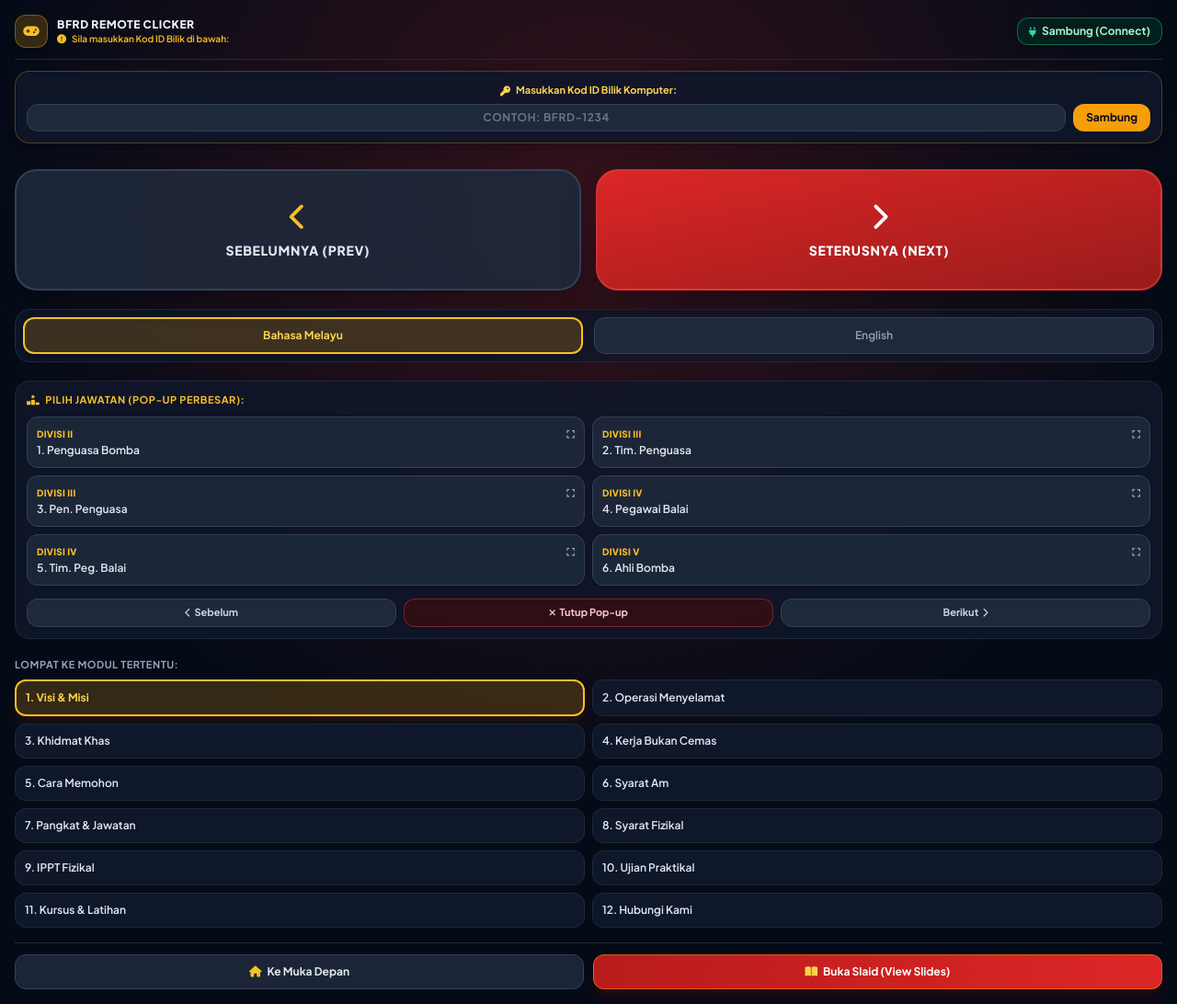
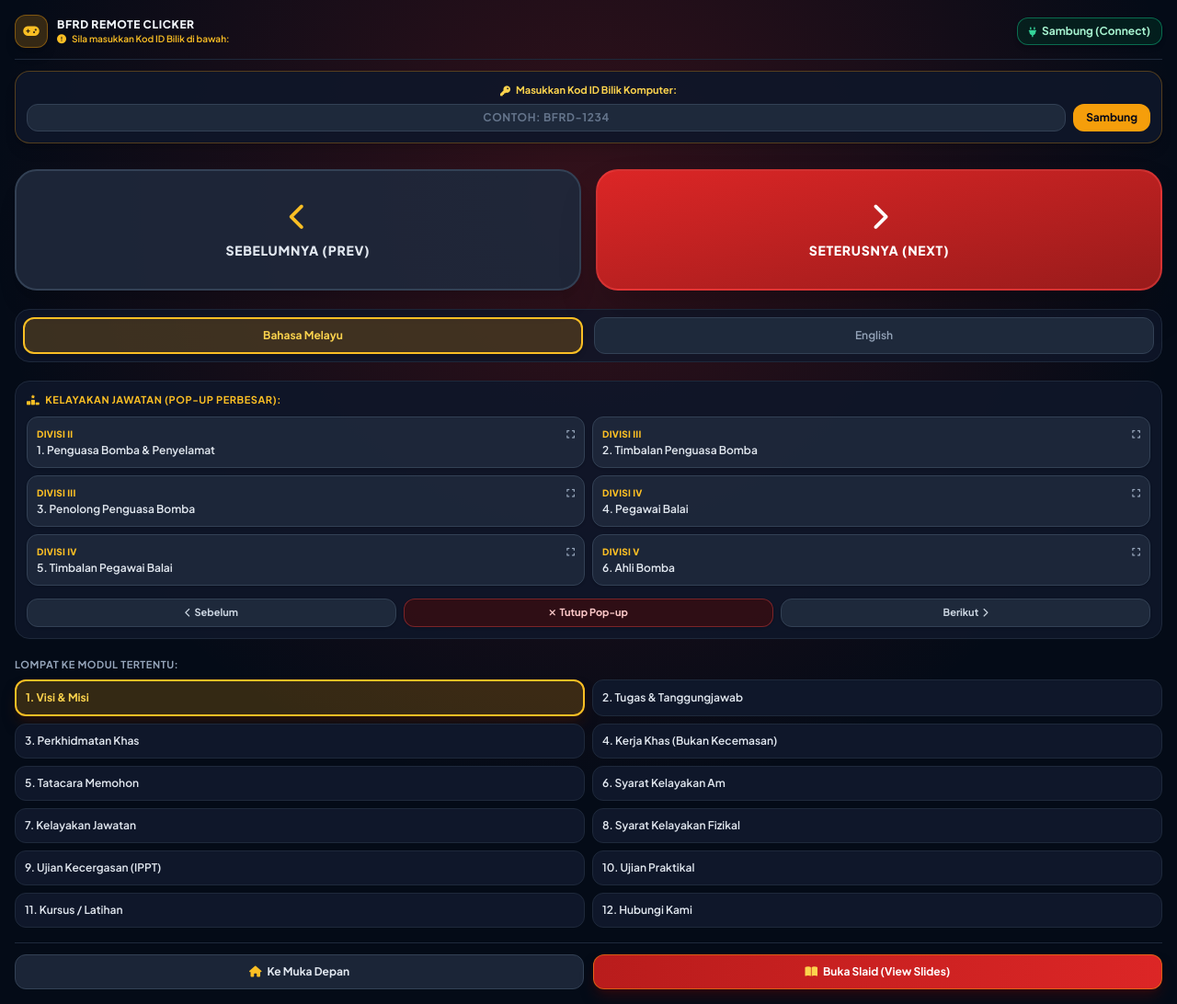
Before and after one commit to hnnn992/portal-bomba-brunei, a plain HTML site: page remote.html in a window 1280 px wide. Shown: the whole page at 92% size. Drawn offline with nearby package versions, Linux system fonts and the light colour scheme.

Commit message:
Update remote button names to exactly match official slide navigation titles

```diff
--- a/remote.html
+++ b/remote.html
@@ -83,7 +83,7 @@
             <div class="flex items-center justify-between">
                 <div class="text-[11px] font-bold text-amber-400 uppercase tracking-wider flex items-center gap-1.5">
                     <i class="fa-solid fa-ranking-star"></i>
-                    <span id="txtRankHeader">Pilih Jawatan (Pop-up Perbesar):</span>
+                    <span id="txtRankHeader">Kelayakan Jawatan (Pop-up Perbesar):</span>
                 </div>
                 <button id="btnCloseRank" onclick="sendCommand({action: 'closeRank'})" class="hidden text-[10px] font-bold px-2.5 py-1 rounded-lg bg-red-950/80 border border-red-500/50 text-red-300 hover:bg-red-900 flex items-center gap-1 transition-all">
                     <i class="fa-solid fa-xmark"></i>
@@ -98,21 +98,21 @@
                         <span class="text-[10px] uppercase tracking-wide text-amber-400 font-extrabold">Divisi II</span>
                         <i class="fa-solid fa-expand text-[10px] text-slate-400"></i>
                     </div>
-                    <span class="truncate text-xs font-semibold rank-title">1. Penguasa Bomba</span>
+                    <span class="truncate text-xs font-semibold rank-title">1. Penguasa Bomba & Penyelamat</span>
                 </button>
                 <button onclick="handleRankClick(1)" data-rank="1" class="btn-ctrl rank-btn p-2.5 rounded-xl bg-slate-800/90 border border-slate-700 text-left font-bold text-slate-200 transition-all flex flex-col gap-0.5 shadow">
                     <div class="flex items-center justify-between w-full">
                         <span class="text-[10px] uppercase tracking-wide text-amber-400 font-extrabold">Divisi III</span>
                         <i class="fa-solid fa-expand text-[10px] text-slate-400"></i>
                     </div>
-                    <span class="truncate text-xs font-semibold rank-title">2. Tim. Penguasa</span>
+                    <span class="truncate text-xs font-semibold rank-title">2. Timbalan Penguasa Bomba</span>
                 </button>
                 <button onclick="handleRankClick(2)" data-rank="2" class="btn-ctrl rank-btn p-2.5 rounded-xl bg-slate-800/90 border border-slate-700 text-left font-bold text-slate-200 transition-all flex flex-col gap-0.5 shadow">
                     <div class="flex items-center justify-between w-full">
                         <span class="text-[10px] uppercase tracking-wide text-amber-400 font-extrabold">Divisi III</span>
                         <i class="fa-solid fa-expand text-[10px] text-slate-400"></i>
                     </div>
-                    <span class="truncate text-xs font-semibold rank-title">3. Pen. Penguasa</span>
+                    <span class="truncate text-xs font-semibold rank-title">3. Penolong Penguasa Bomba</span>
                 </button>
                 <button onclick="handleRankClick(3)" data-rank="3" class="btn-ctrl rank-btn p-2.5 rounded-xl bg-slate-800/90 border border-slate-700 text-left font-bold text-slate-200 transition-all flex flex-col gap-0.5 shadow">
                     <div class="flex items-center justify-between w-full">
@@ -126,7 +126,7 @@
                         <span class="text-[10px] uppercase tracking-wide text-amber-400 font-extrabold">Divisi IV</span>
                         <i class="fa-solid fa-expand text-[10px] text-slate-400"></i>
                     </div>
-                    <span class="truncate text-xs font-semibold rank-title">5. Tim. Peg. Balai</span>
+                    <span class="truncate text-xs font-semibold rank-title">5. Timbalan Pegawai Balai</span>
                 </button>
                 <button onclick="handleRankClick(5)" data-rank="5" class="btn-ctrl rank-btn p-2.5 rounded-xl bg-slate-800/90 border border-slate-700 text-left font-bold text-slate-200 transition-all flex flex-col gap-0.5 shadow">
                     <div class="flex items-center justify-between w-full">
@@ -159,16 +159,16 @@
             <div class="text-[11px] font-bold text-slate-400 uppercase tracking-wider">Lompat Ke Modul Tertentu:</div>
             <div class="grid grid-cols-2 gap-2 text-xs">
                 <button onclick="handleModuleClick(0)" data-slide="0" class="btn-ctrl module-btn p-2.5 rounded-xl bg-slate-900 border border-slate-800 text-left font-semibold text-slate-200 truncate">1. Visi & Misi</button>
-                <button onclick="handleModuleClick(1)" data-slide="1" class="btn-ctrl module-btn p-2.5 rounded-xl bg-slate-900 border border-slate-800 text-left font-semibold text-slate-200 truncate">2. Operasi Menyelamat</button>
-                <button onclick="handleModuleClick(2)" data-slide="2" class="btn-ctrl module-btn p-2.5 rounded-xl bg-slate-900 border border-slate-800 text-left font-semibold text-slate-200 truncate">3. Khidmat Khas</button>
-                <button onclick="handleModuleClick(3)" data-slide="3" class="btn-ctrl module-btn p-2.5 rounded-xl bg-slate-900 border border-slate-800 text-left font-semibold text-slate-200 truncate">4. Kerja Bukan Cemas</button>
-                <button onclick="handleModuleClick(4)" data-slide="4" class="btn-ctrl module-btn p-2.5 rounded-xl bg-slate-900 border border-slate-800 text-left font-semibold text-slate-200 truncate">5. Cara Memohon</button>
-                <button onclick="handleModuleClick(5)" data-slide="5" class="btn-ctrl module-btn p-2.5 rounded-xl bg-slate-900 border border-slate-800 text-left font-semibold text-slate-200 truncate">6. Syarat Am</button>
-                <button onclick="handleModuleClick(6)" data-slide="6" class="btn-ctrl module-btn p-2.5 rounded-xl bg-slate-900 border border-slate-800 text-left font-semibold text-slate-200 truncate">7. Pangkat & Jawatan</button>
-                <button onclick="handleModuleClick(7)" data-slide="7" class="btn-ctrl module-btn p-2.5 rounded-xl bg-slate-900 border border-slate-800 text-left font-semibold text-slate-200 truncate">8. Syarat Fizikal</button>
-                <button onclick="handleModuleClick(8)" data-slide="8" class="btn-ctrl module-btn p-2.5 rounded-xl bg-slate-900 border border-slate-800 text-left font-semibold text-slate-200 truncate">9. IPPT Fizikal</button>
+                <button onclick="handleModuleClick(1)" data-slide="1" class="btn-ctrl module-btn p-2.5 rounded-xl bg-slate-900 border border-slate-800 text-left font-semibold text-slate-200 truncate">2. Tugas & Tanggungjawab</button>
+                <button onclick="handleModuleClick(2)" data-slide="2" class="btn-ctrl module-btn p-2.5 rounded-xl bg-slate-900 border border-slate-800 text-left font-semibold text-slate-200 truncate">3. Perkhidmatan Khas</button>
+                <button onclick="handleModuleClick(3)" data-slide="3" class="btn-ctrl module-btn p-2.5 rounded-xl bg-slate-900 border border-slate-800 text-left font-semibold text-slate-200 truncate">4. Kerja Khas (Bukan Kecemasan)</button>
+                <button onclick="handleModuleClick(4)" data-slide="4" class="btn-ctrl module-btn p-2.5 rounded-xl bg-slate-900 border border-slate-800 text-left font-semibold text-slate-200 truncate">5. Tatacara Memohon</button>
+                <button onclick="handleModuleClick(5)" data-slide="5" class="btn-ctrl module-btn p-2.5 rounded-xl bg-slate-900 border border-slate-800 text-left font-semibold text-slate-200 truncate">6. Syarat Kelayakan Am</button>
+                <button onclick="handleModuleClick(6)" data-slide="6" class="btn-ctrl module-btn p-2.5 rounded-xl bg-slate-900 border border-slate-800 text-left font-semibold text-slate-200 truncate">7. Kelayakan Jawatan</button>
+                <button onclick="handleModuleClick(7)" data-slide="7" class="btn-ctrl module-btn p-2.5 rounded-xl bg-slate-900 border border-slate-800 text-left font-semibold text-slate-200 truncate">8. Syarat Kelayakan Fizikal</button>
+                <button onclick="handleModuleClick(8)" data-slide="8" class="btn-ctrl module-btn p-2.5 rounded-xl bg-slate-900 border border-slate-800 text-left font-semibold text-slate-200 truncate">9. Ujian Kecergasan (IPPT)</button>
                 <button onclick="handleModuleClick(9)" data-slide="9" class="btn-ctrl module-btn p-2.5 rounded-xl bg-slate-900 border border-slate-800 text-left font-semibold text-slate-200 truncate">10. Ujian Praktikal</button>
-                <button onclick="handleModuleClick(10)" data-slide="10" class="btn-ctrl module-btn p-2.5 rounded-xl bg-slate-900 border border-slate-800 text-left font-semibold text-slate-200 truncate">11. Kursus & Latihan</button>
+                <button onclick="handleModuleClick(10)" data-slide="10" class="btn-ctrl module-btn p-2.5 rounded-xl bg-slate-900 border border-slate-800 text-left font-semibold text-slate-200 truncate">11. Kursus / Latihan</button>
                 <button onclick="handleModuleClick(11)" data-slide="11" class="btn-ctrl module-btn p-2.5 rounded-xl bg-slate-900 border border-slate-800 text-left font-semibold text-slate-200 truncate">12. Hubungi Kami</button>
             </div>
         </div>
@@ -386,33 +386,51 @@
 
         const RANK_NAMES = {
             ms: [
-                "1. Penguasa Bomba",
-                "2. Tim. Penguasa",
-                "3. Pen. Penguasa",
+                "1. Penguasa Bomba & Penyelamat",
+                "2. Timbalan Penguasa Bomba",
+                "3. Penolong Penguasa Bomba",
                 "4. Pegawai Balai",
-                "5. Tim. Peg. Balai",
+                "5. Timbalan Pegawai Balai",
                 "6. Ahli Bomba"
             ],
             en: [
-                "1. Superintendent",
-                "2. Deputy Supt.",
-                "3. Asst. Supt.",
+                "1. Superintendent of Fire & Rescue",
+                "2. Deputy Superintendent",
+                "3. Assistant Superintendent",
                 "4. Station Officer",
-                "5. Deputy Station Off.",
+                "5. Deputy Station Officer",
                 "6. Firefighter"
             ]
         };
 
         const MODULE_NAMES = {
             ms: [
-                "1. Visi & Misi", "2. Operasi Menyelamat", "3. Khidmat Khas", "4. Kerja Bukan Cemas",
-                "5. Cara Memohon", "6. Syarat Am", "7. Pangkat & Jawatan", "8. Syarat Fizikal",
-                "9. IPPT Fizikal", "10. Ujian Praktikal", "11. Kursus & Latihan", "12. Hubungi Kami"
+                "1. Visi & Misi",
+                "2. Tugas & Tanggungjawab",
+                "3. Perkhidmatan Khas",
+                "4. Kerja Khas (Bukan Kecemasan)",
+                "5. Tatacara Memohon",
+                "6. Syarat Kelayakan Am",
+                "7. Kelayakan Jawatan",
+                "8. Syarat Kelayakan Fizikal",
+                "9. Ujian Kecergasan (IPPT)",
+                "10. Ujian Praktikal",
+                "11. Kursus / Latihan",
+                "12. Hubungi Kami"
             ],
             en: [
-                "1. Vision & Mission", "2. Rescue Operations", "3. Special Services", "4. Non-Emergency",
-                "5. How to Apply", "6. General Req.", "7. Ranks & Positions", "8. Physical Req.",
-                "9. Fitness (IPPT)", "10. Practical Test", "11. Courses & Training", "12. Contact Us"
+                "1. Vision & Mission",
+                "2. Duties & Responsibilities",
+                "3. Special Services",
+                "4. Special Duties (Non-Emergency)",
+                "5. How to Apply",
+                "6. General Requirements",
+                "7. Position Requirements",
+                "8. Physical Requirements",
+                "9. Fitness Test (IPPT)",
+                "10. Practical Test",
+                "11. Courses / Training",
+                "12. Contact Us"
             ]
         };
 
@@ -438,7 +456,7 @@
 
             // Update rank header and buttons text
             const txtRankHeader = document.getElementById('txtRankHeader');
-            if (txtRankHeader) txtRankHeader.textContent = (lang === 'en') ? 'Choose Position (Enlarge Pop-up):' : 'Pilih Jawatan (Pop-up Perbesar):';
+            if (txtRankHeader) txtRankHeader.textContent = (lang === 'en') ? 'Position Requirements (Pop-up Enlarge):' : 'Kelayakan Jawatan (Pop-up Perbesar):';
             const txtCloseRank = document.getElementById('txtCloseRank');
             if (txtCloseRank) txtCloseRank.textContent = (lang === 'en') ? 'Close Pop-up' : 'Tutup Pop-up';
             const txtCloseRankBtn = document.getElementById('txtCloseRankBtn');
```
